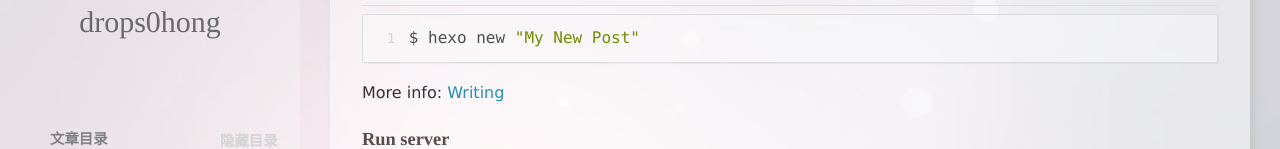
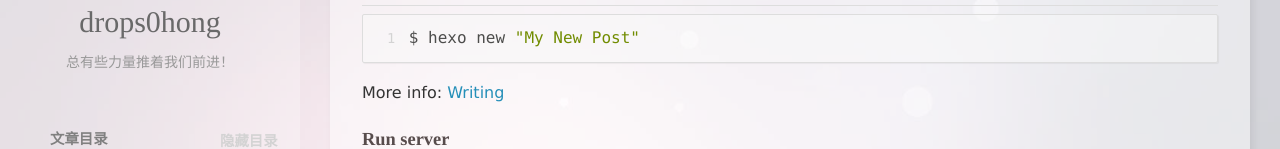
Before and after one commit to drops0hong/drops0hong.github.io, a plain HTML site: page 2017/01/16/hello-world/index.html in a window 1280 px wide. Shown: the part 256-405 px from the top of the page. Drawn offline with nearby package versions, Linux system fonts and the light colour scheme; some packages are replaced by stand-ins of ours; a script that the page names is missing.

Commit message:
Site updated: 2017-01-16 14:28:20

```diff
--- a/2017/01/16/hello-world/index.html
+++ b/2017/01/16/hello-world/index.html
@@ -105,6 +105,8 @@ Quick">
           <h1 class="header-author"><a href="/">drops0hong</a></h1>
         </hgroup>
 
+
+        <p class="header-subtitle">总有些力量推着我们前进！</p>
 
 
 
@@ -229,6 +231,8 @@ Quick">
             <hgroup>
               <h1 class="header-author"><a href="/" title="回到主页">drops0hong</a></h1>
             </hgroup>
+
+            <p class="header-subtitle">总有些力量推着我们前进！</p>
 
             <nav class="header-menu">
                 <ul>
```
Also changed, not shown: 2017/01/16/test/index.html (+4 -0 lines), about/index.html (+4 -0 lines), archives/2017/01/index.html (+4 -0 lines), archives/2017/index.html (+4 -0 lines), archives/index.html (+4 -0 lines), index.html (+4 -0 lines).
